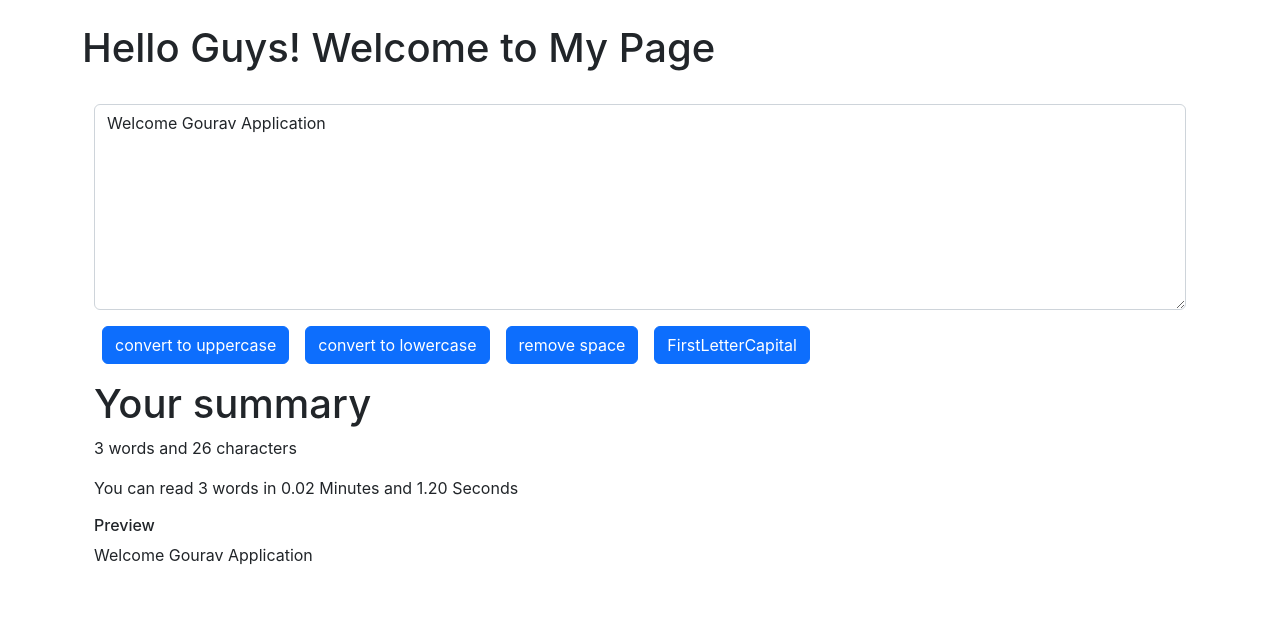
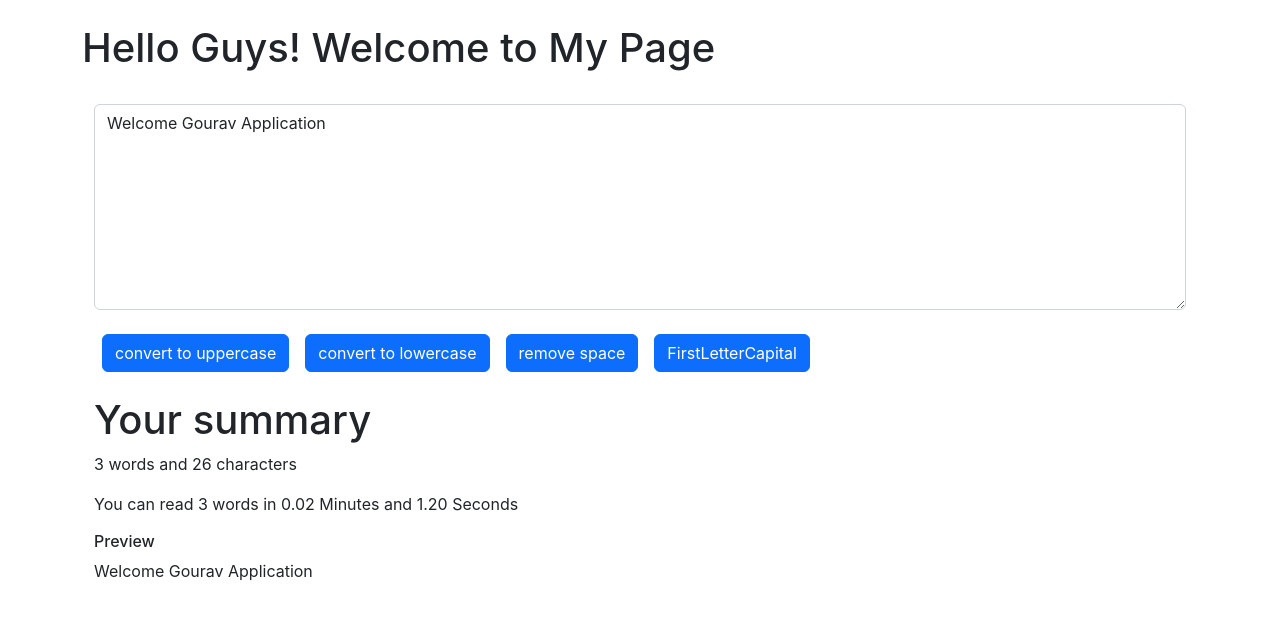
Before and after one commit to gouravjain22/words, a React (Create React App) app: page / in a window 1280 px wide. Shown: the top 620 px of the page. Built offline with nearby package versions, Linux system fonts and the light colour scheme.

Commit message:
my command

```diff
--- a/src/components/Textform.js
+++ b/src/components/Textform.js
@@ -63,10 +63,10 @@ const FirstLetterCapital =() =>{
 
          <textarea className="form-control" value={text} onChange={handleOnChange} id="myBox" rows="8"></textarea>
          </div>
-        <button className="btn btn-primary mx-2" onClick={handleUpClick}>convert to uppercase</button>
-        <button className="btn btn-primary mx-2" onClick={handlelowClick}>convert to lowercase</button>
-        <button type="button" className="btn btn-primary mx-2" onClick={removeSpace}>remove space</button>
-        <button type="button" className="btn btn-primary mx-2" onClick={FirstLetterCapital}>FirstLetterCapital</button>
+        <button className="btn btn-primary mx-2 my-2" onClick={handleUpClick}>convert to uppercase</button>
+        <button className="btn btn-primary mx-2 my-2" onClick={handlelowClick}>convert to lowercase</button>
+        <button type="button" className="btn btn-primary mx-2 my-2" onClick={removeSpace}>remove space</button>
+        <button type="button" className="btn btn-primary mx-2 my-2" onClick={FirstLetterCapital}>FirstLetterCapital</button>
 
     </div>
     <div className='container my-3' >
```
